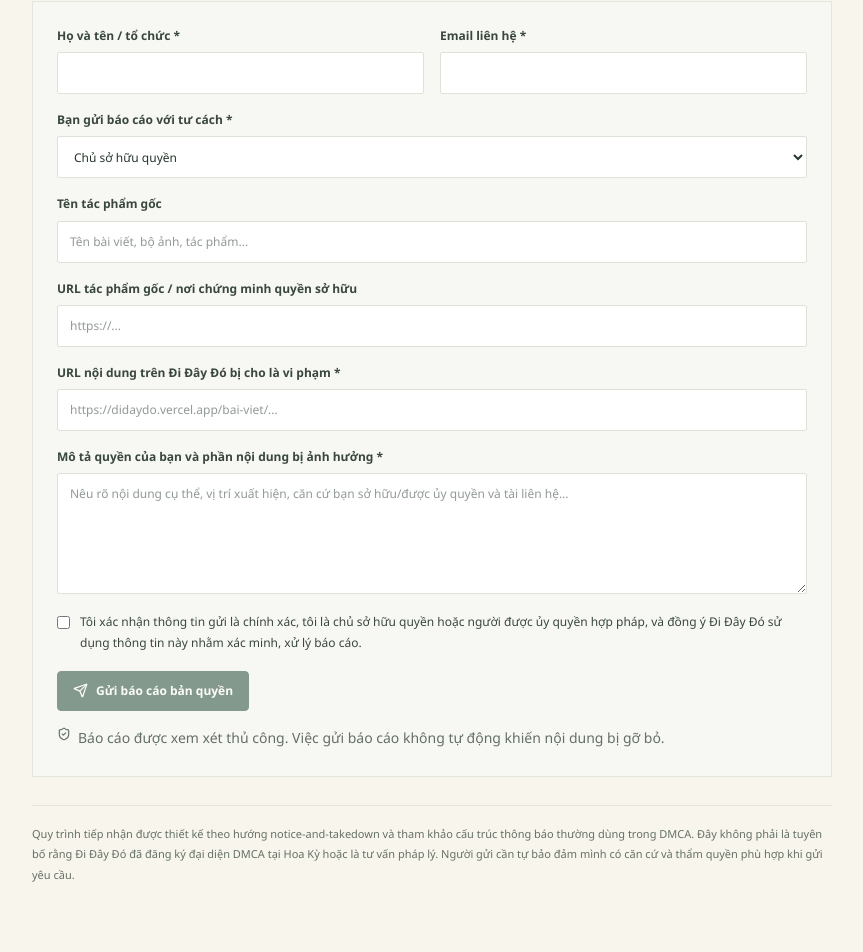
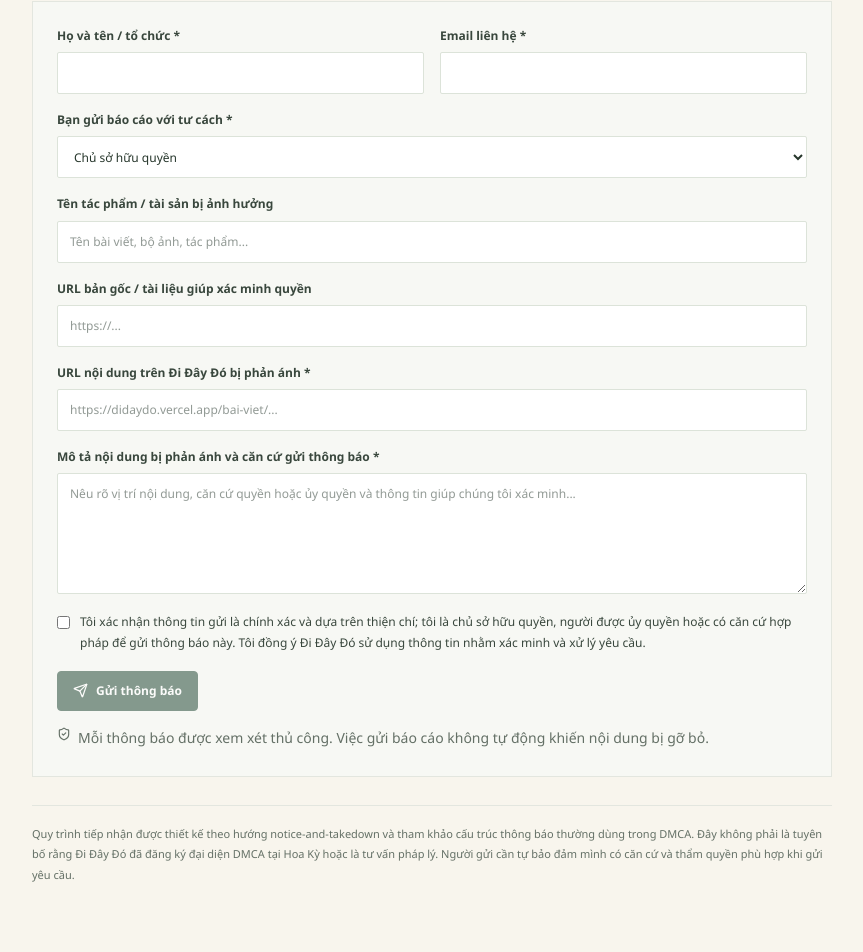
Before and after one commit to namh33868/didaydo, a Next.js app: page /ban-quyen in a window 1280 px wide. Shown: the part 1094-2046 px from the top of the page, without its empty margins (208-1071 px from the left). Built offline with nearby package versions, Linux system fonts and the light colour scheme; no server answers.

Commit message:
Reword reporting form as good-faith content infringement notice

```diff
--- a/components/CopyrightReportForm.tsx
+++ b/components/CopyrightReportForm.tsx
@@ -63,17 +63,17 @@ export function CopyrightReportForm() {
             <option value="other">Tư cách khác (vui lòng giải thích bên dưới)</option>
           </select>
         </label>
-        <label className="copyright-form-full">Tên tác phẩm gốc
+        <label className="copyright-form-full">Tên tác phẩm / tài sản bị ảnh hưởng
           <input value={form.workTitle} onChange={(e) => update("workTitle", e.target.value)} maxLength={180} placeholder="Tên bài viết, bộ ảnh, tác phẩm..." />
         </label>
-        <label className="copyright-form-full">URL tác phẩm gốc / nơi chứng minh quyền sở hữu
+        <label className="copyright-form-full">URL bản gốc / tài liệu giúp xác minh quyền
           <input type="url" value={form.originalWorkUrl} onChange={(e) => update("originalWorkUrl", e.target.value)} maxLength={2000} placeholder="https://..." />
         </label>
-        <label className="copyright-form-full">URL nội dung trên Đi Đây Đó bị cho là vi phạm *
+        <label className="copyright-form-full">URL nội dung trên Đi Đây Đó bị phản ánh *
           <input type="url" value={form.reportedUrl} onChange={(e) => update("reportedUrl", e.target.value)} required maxLength={2000} placeholder="https://didaydo.vercel.app/bai-viet/..." />
         </label>
-        <label className="copyright-form-full">Mô tả quyền của bạn và phần nội dung bị ảnh hưởng *
-          <textarea value={form.details} onChange={(e) => update("details", e.target.value)} required minLength={30} maxLength={5000} rows={5} placeholder="Nêu rõ nội dung cụ thể, vị trí xuất hiện, căn cứ bạn sở hữu/được ủy quyền và tài liên hệ..." />
+        <label className="copyright-form-full">Mô tả nội dung bị phản ánh và căn cứ gửi thông báo *
+          <textarea value={form.details} onChange={(e) => update("details", e.target.value)} required minLength={30} maxLength={5000} rows={5} placeholder="Nêu rõ vị trí nội dung, căn cứ quyền hoặc ủy quyền và thông tin giúp chúng tôi xác minh..." />
         </label>
       </div>
       <label className="copyright-honeypot" aria-hidden="true">Để trống trường này
@@ -81,11 +81,11 @@ export function CopyrightReportForm() {
       </label>
       <label className="copyright-declaration">
         <input type="checkbox" checked={form.declaration} onChange={(e) => update("declaration", e.target.checked)} required />
-        <span>Tôi xác nhận thông tin gửi là chính xác, tôi là chủ sở hữu quyền hoặc người được ủy quyền hợp pháp, và đồng ý Đi Đây Đó sử dụng thông tin này nhằm xác minh, xử lý báo cáo.</span>
+        <span>Tôi xác nhận thông tin gửi là chính xác và dựa trên thiện chí; tôi là chủ sở hữu quyền, người được ủy quyền hoặc có căn cứ hợp pháp để gửi thông báo này. Tôi đồng ý Đi Đây Đó sử dụng thông tin nhằm xác minh và xử lý yêu cầu.</span>
       </label>
       {(error || message) && <p className={error ? "copyright-form-error" : "copyright-form-success"} role="status">{error || message}</p>}
-      <button className="button-primary" type="submit" disabled={busy || !form.declaration}><Send size={15}/>{busy ? "Đang gửi..." : "Gửi báo cáo bản quyền"}</button>
-      <p className="copyright-form-note"><ShieldCheck size={14}/> Báo cáo được xem xét thủ công. Việc gửi báo cáo không tự động khiến nội dung bị gỡ bỏ.</p>
+      <button className="button-primary" type="submit" disabled={busy || !form.declaration}><Send size={15}/>{busy ? "Đang gửi..." : "Gửi thông báo"}</button>
+      <p className="copyright-form-note"><ShieldCheck size={14}/> Mỗi thông báo được xem xét thủ công. Việc gửi báo cáo không tự động khiến nội dung bị gỡ bỏ.</p>
     </form>
   );
 }
```
